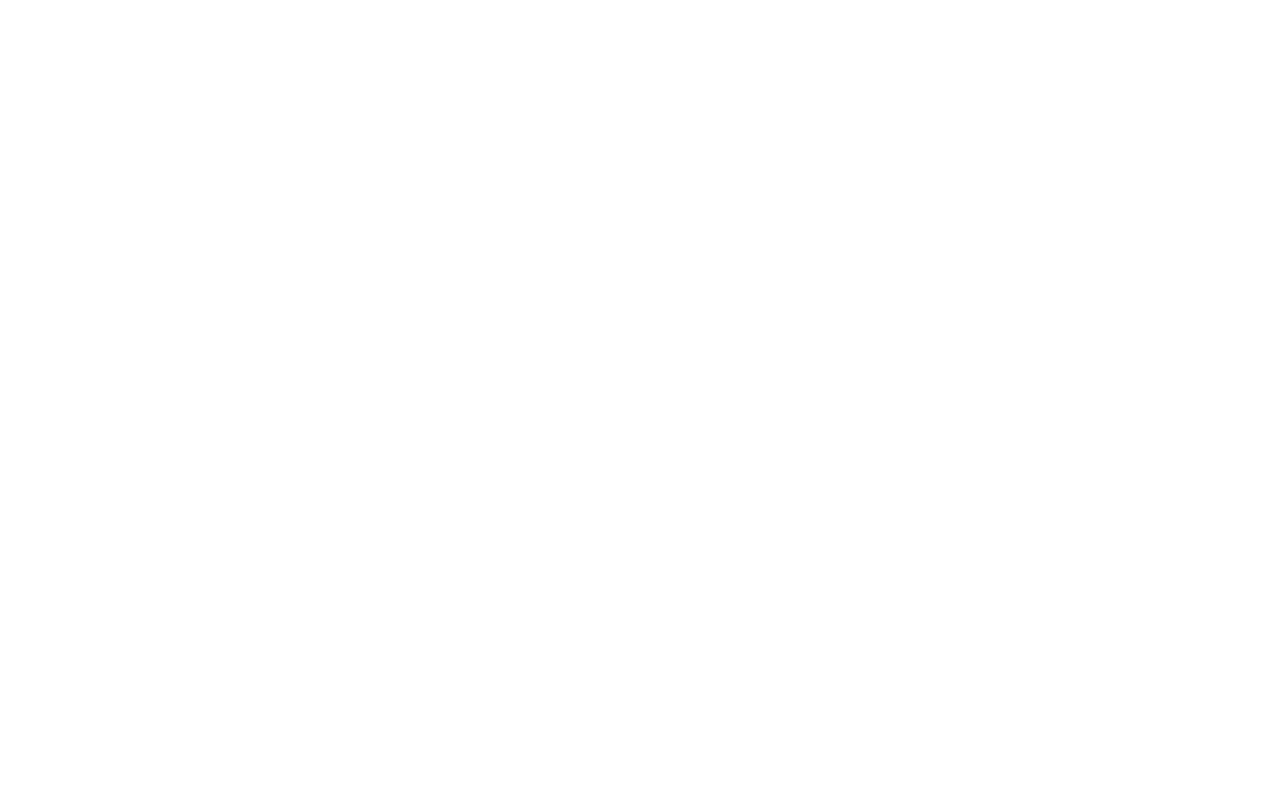
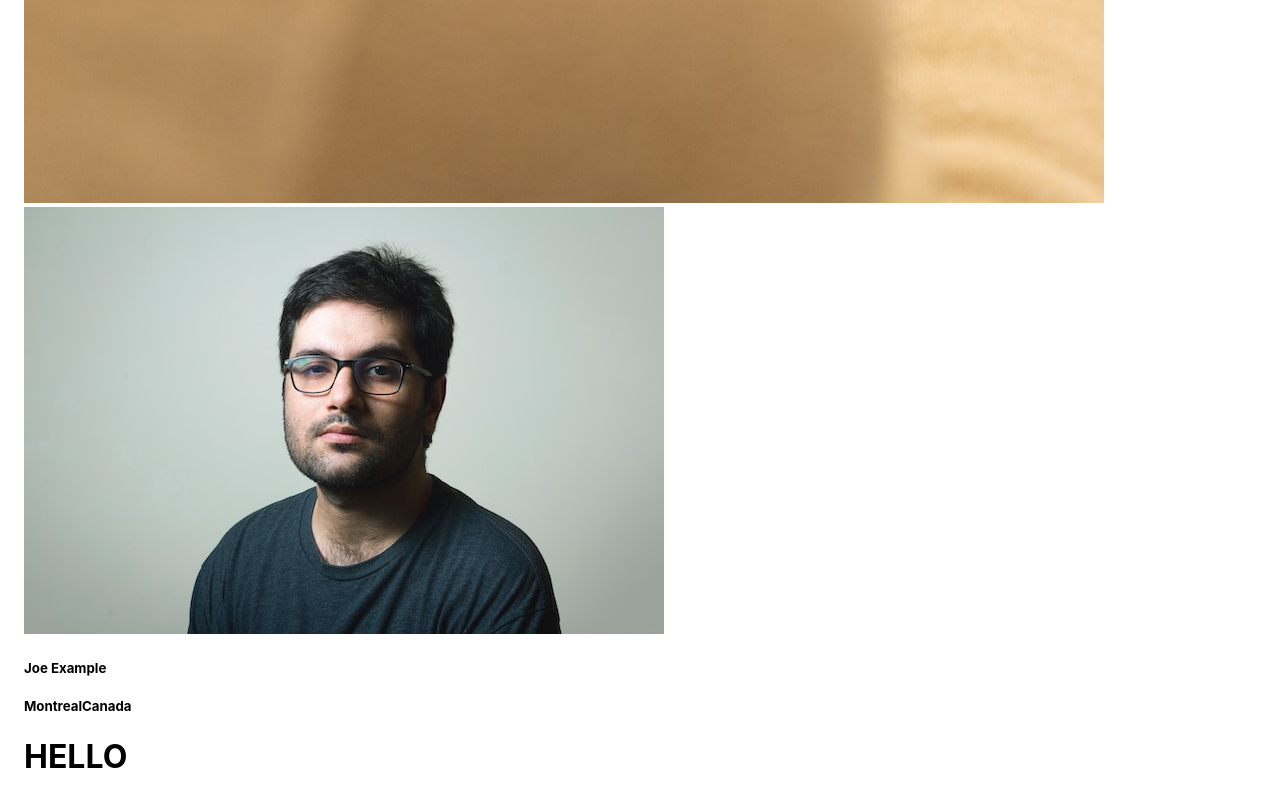
Before and after one commit to Millington-Holi7/photolabs-starter, a React (Create React App) app in the folder frontend/: page / in a window 1280 px wide. Shown: the part 1742-2542 px from the top of the page. Before the commit the page ends 800 px from the top, so only its background shows below. Built offline with nearby package versions, Linux system fonts and the light colour scheme.

Commit message:
reload all app requirements and move sample code to App.jsx and passed it to the child via props.

```diff
--- a/frontend/src/App.jsx
+++ b/frontend/src/App.jsx
@@ -3,11 +3,22 @@ import React from 'react';
 import PhotoListItem from './components/PhotoListItem';
 import './App.scss';
 
+const sampleDataForPhotoListItem = {
+  id: "1",
+  location: {
+    city: "Montreal",
+    country: "Canada",
+  },
+  imageSource: `${process.env.PUBLIC_URL}/Image-1-Regular.jpeg`,
+  username: "Joe Example",
+  profile: `${process.env.PUBLIC_URL}/profile-1.jpg`,
+};
 // Note: Rendering a single component to build components in isolation
 const App = () => {
   return (
     <div className="App">
-      <PhotoListItem/>
+      <PhotoListItem sampleDataForPhotoListItem={sampleDataForPhotoListItem}/>
+      <h1>HELLO</h1>
     </div>
   );
 };
--- a/frontend/src/components/PhotoListItem.jsx
+++ b/frontend/src/components/PhotoListItem.jsx
@@ -3,19 +3,18 @@ import React from "react";
 import "../styles/PhotoListItem.scss";
 
 
-const sampleDataForPhotoListItem = {
-  id: "1",
-  location: {
-    city: "Montreal",
-    country: "Canada",
-  },
-  imageSource: `${process.env.PUBLIC_URL}/Image-1-Regular.jpeg`,
-  username: "Joe Example",
-  profile: `${process.env.PUBLIC_URL}/profile-1.jpg`,
-};
 
-const PhotoListItem = () => {
-  /* Insert React */
+
+const PhotoListItem = (props) => {
+  const {sampleDataForPhotoListItem} = props;
+  return (
+    <div className="PhotoList">
+      <img src={sampleDataForPhotoListItem.imageSource} />
+      <img src={sampleDataForPhotoListItem.profile} />
+      <h5>{sampleDataForPhotoListItem.username}</h5>
+      <h5>{sampleDataForPhotoListItem.location.city}{sampleDataForPhotoListItem.location.country}</h5>
+    </div>
+  )
 };
 
 export default PhotoListItem;
```
Also changed, not shown: 2 other files (tests, documents, lock files or other folders).
